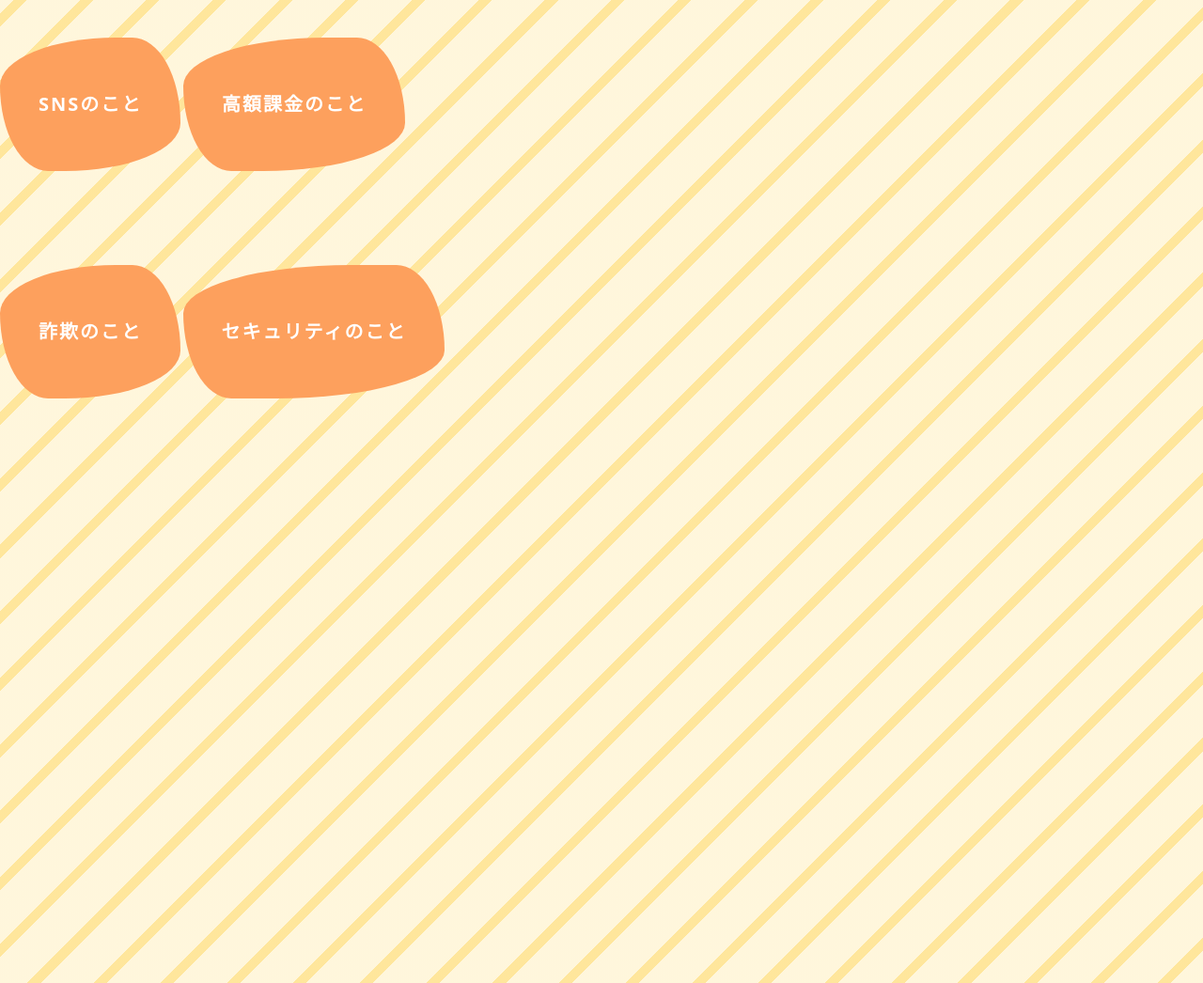
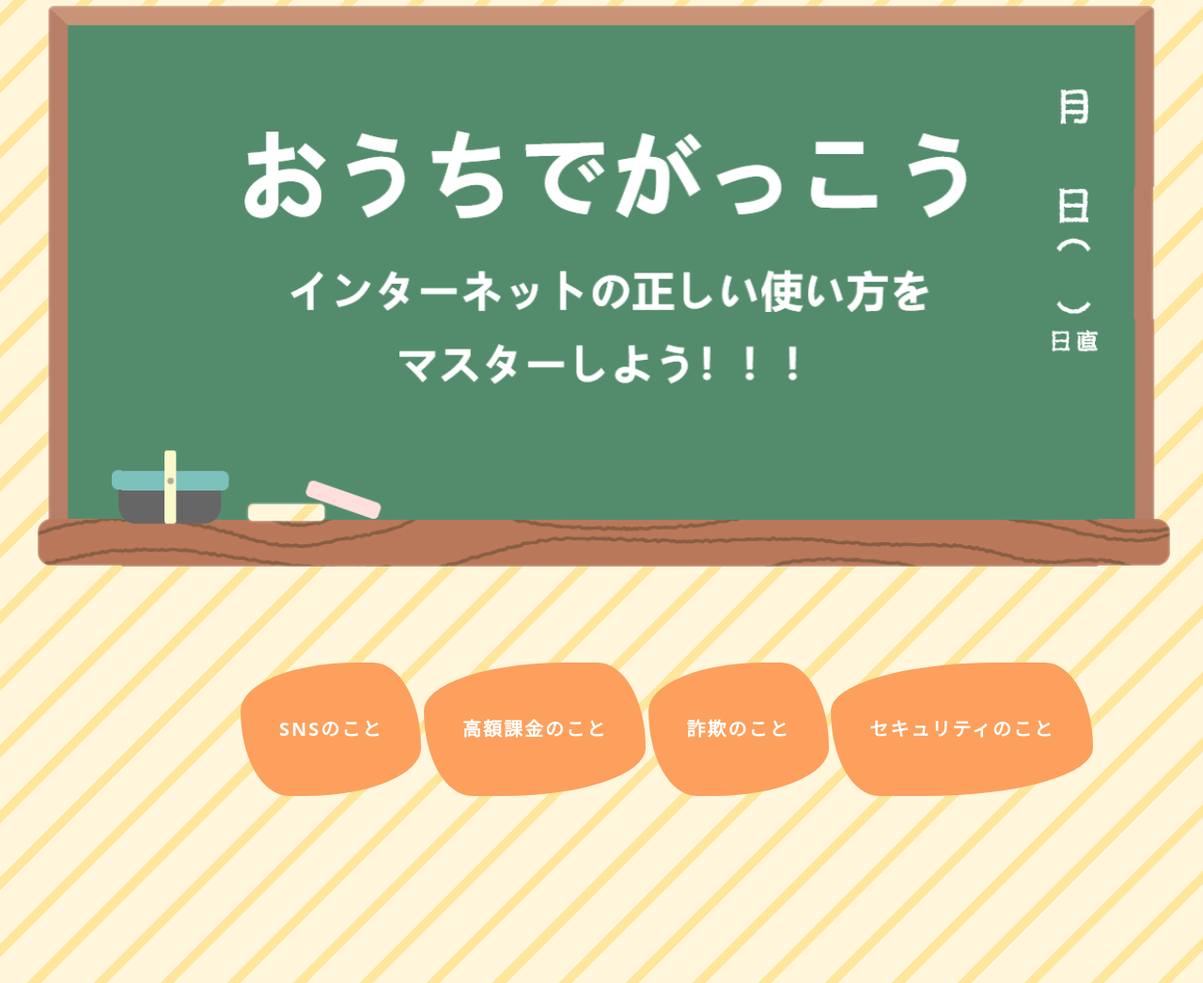
Before and after one commit to 1f10200087/web-simulation, a Django app: page /web/ in a window 1280 px wide. Shown: the part 60-1106 px from the top of the page at 94% size. Run offline with Django 3.2, Linux system fonts and the light colour scheme; some libraries are stand-ins or nearby versions.

Commit message:
トップ変えたお

```diff
--- a/web/static/style.css
+++ b/web/static/css/style.css
@@ -173,3 +173,9 @@ input[type=checkbox]:checked ~ .sidebarIconToggle > .diagonal.part-2 {
   .Diagonal_v2 {
     background: repeating-linear-gradient( -45deg, #ffc107, #ffc107 10px, #ffe9a7 10px, #ffe9a7 50px );
   }
+
+.aligncenter{
+    display: block;
+    margin-left: auto;
+    margin-top: auto;
+}
--- a/web/static/test.css
+++ b/web/static/css/test.css
@@ -52,6 +52,17 @@ a.btn-malformation:hover {
   border-radius: 60% 80% / 100% 80%;
 }
 
-.button1{
-    display: inline;
+.button{
+  display: inline-block;
+  margin-left: 20%;
 }
+
+.aligncenter{
+  display: block;
+  margin-left: auto;
+  margin-right: auto;
+}
+
+#titleimage{
+  margin-top: 5%;
+}
--- a/web/templates/index.html
+++ b/web/templates/index.html
@@ -5,8 +5,8 @@
     <meta charset="UTF-8">
     <meta name="viewport" content="width=device-width, initial-scale=1.0">
     <title>メインページ</title>
-    <link rel="stylesheet" href="{% static 'style.css' %}">
-    <link rel="stylesheet" href="{% static 'test.css' %}">
+    <link rel="stylesheet" href="{% static 'css/style.css' %}">
+    <link rel="stylesheet" href="{% static 'css/test.css' %}">
     <link rel="stylesheet" href="{% static 'css/bootstrap.css'%}">
     <script src="https://kit.fontawesome.com/c0d1773d8e.js" crossorigin="anonymous"></script>
     <link rel="stylesheet" href="https://use.fontawesome.com/releases/v5.15.4/css/all.css" integrity="sha384-DyZ88mC6Up2uqS4h/KRgHuoeGwBcD4Ng9SiP4dIRy0EXTlnuz47vAwmeGwVChigm" crossorigin="anonymous"/>
@@ -31,12 +31,13 @@
         <li><a href="{% url 'security' %}" target="_self">セキュリティのこと</a></li>
         </ul>
     </div>
-    <div class="button1">
-    <a href="{% url 'sns' %}" class="btn btn-malformation">SNSのこと</a>
-    <a href="{% url 'charge' %}" class="btn btn-malformation">高額課金のこと</a></div>
-    <div class="button2">
-    <a href="{% url 'fraud' %}" class="btn btn-malformation">詐欺のこと</a>
-    <a href="{% url 'security' %}" class="btn btn-malformation">セキュリティのこと</a>
+    <div id="titleimage">
+    <img src="{% static 'image/黒板.png' %}" alt="" class="aligncenter"/></div>
+    <div class="button">
+        <a href="{% url 'sns' %}" class="btn btn-malformation">SNSのこと</a>
+        <a href="{% url 'charge' %}" class="btn btn-malformation">高額課金のこと</a>
+        <a href="{% url 'fraud' %}" class="btn btn-malformation">詐欺のこと</a>
+        <a href="{% url 'security' %}" class="btn btn-malformation">セキュリティのこと</a>
     </div>
     {% endblock %}
 
```
Also changed, not shown: web/static/image/黒板.png (added).
